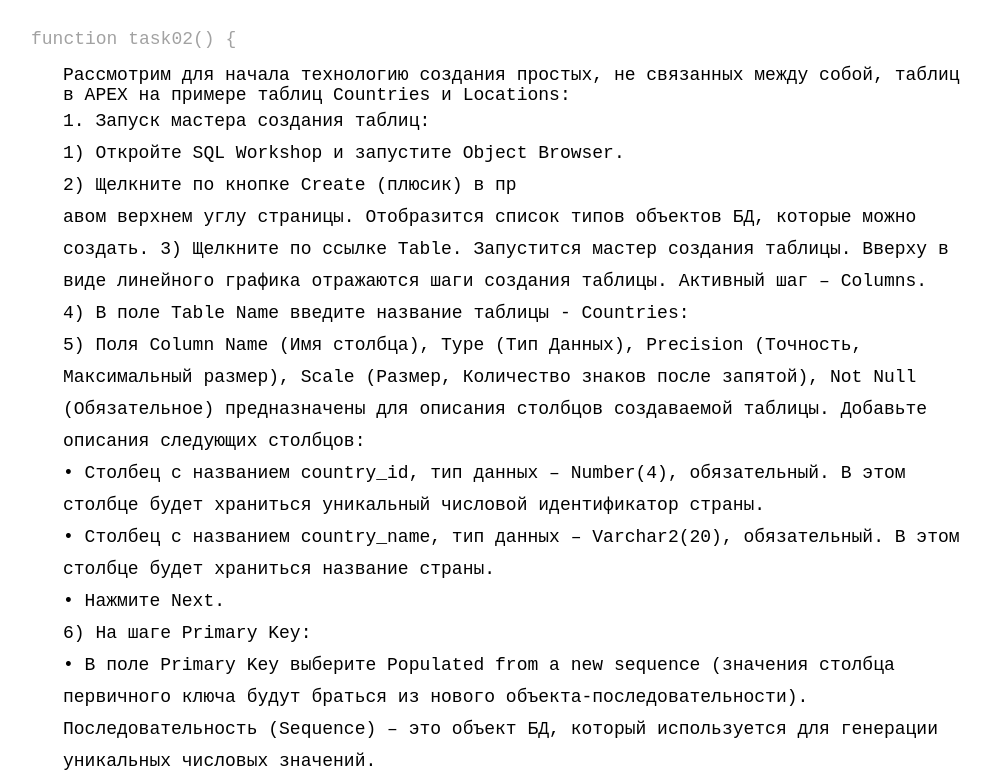
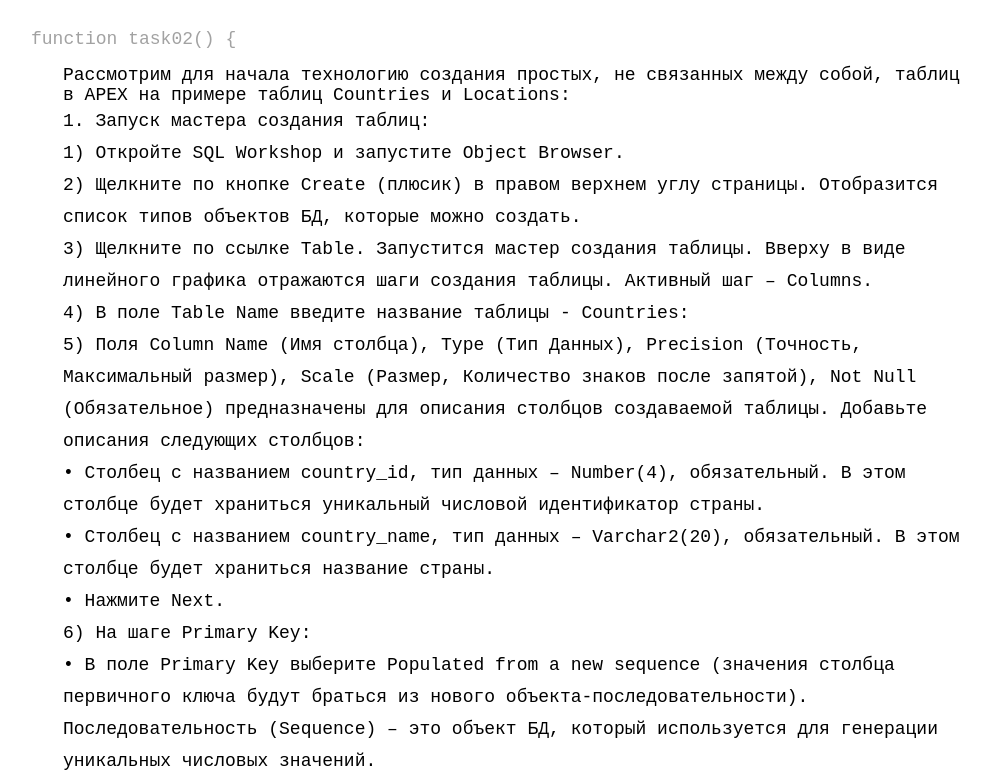
Before and after one commit to Maksic/maksic.github.io, a plain HTML site: page Apex/apex_01.html in a window 1280 px wide. Shown: the part 974-1746 px from the top of the page, without its empty margins (127-1118 px from the left). Drawn offline with Linux system fonts and the light colour scheme; a web font is replaced by a local one.

Commit message:
Add apex lab chenges

```diff
--- a/Apex/apex_01.html
+++ b/Apex/apex_01.html
@@ -37,7 +37,7 @@
   <div class="task__statement">
     1. Запуск мастера создания таблиц:<br>
     1) Откройте SQL Workshop и запустите Object Browser.<br>
-    2) Щелкните по кнопке Create (плюсик) в пр<br>авом верхнем углу страницы. Отобразится список типов объектов БД, которые можно создать.
+    2) Щелкните по кнопке Create (плюсик) в правом верхнем углу страницы. Отобразится список типов объектов БД, которые можно создать.<br>
     3) Щелкните по ссылке Table. Запустится мастер создания таблицы. Вверху в виде линейного графика отражаются шаги создания таблицы. Активный шаг – Columns.<br>
     4) В поле Table Name введите название таблицы - Countries:<br>
     5) Поля Column Name (Имя столбца), Type (Тип Данных), Precision (Точность, Максимальный размер), Scale (Размер, Количество знаков после запятой), Not Null (Обязательное) предназначены для описания столбцов создаваемой таблицы. Добавьте описания следующих столбцов:<br>
```
